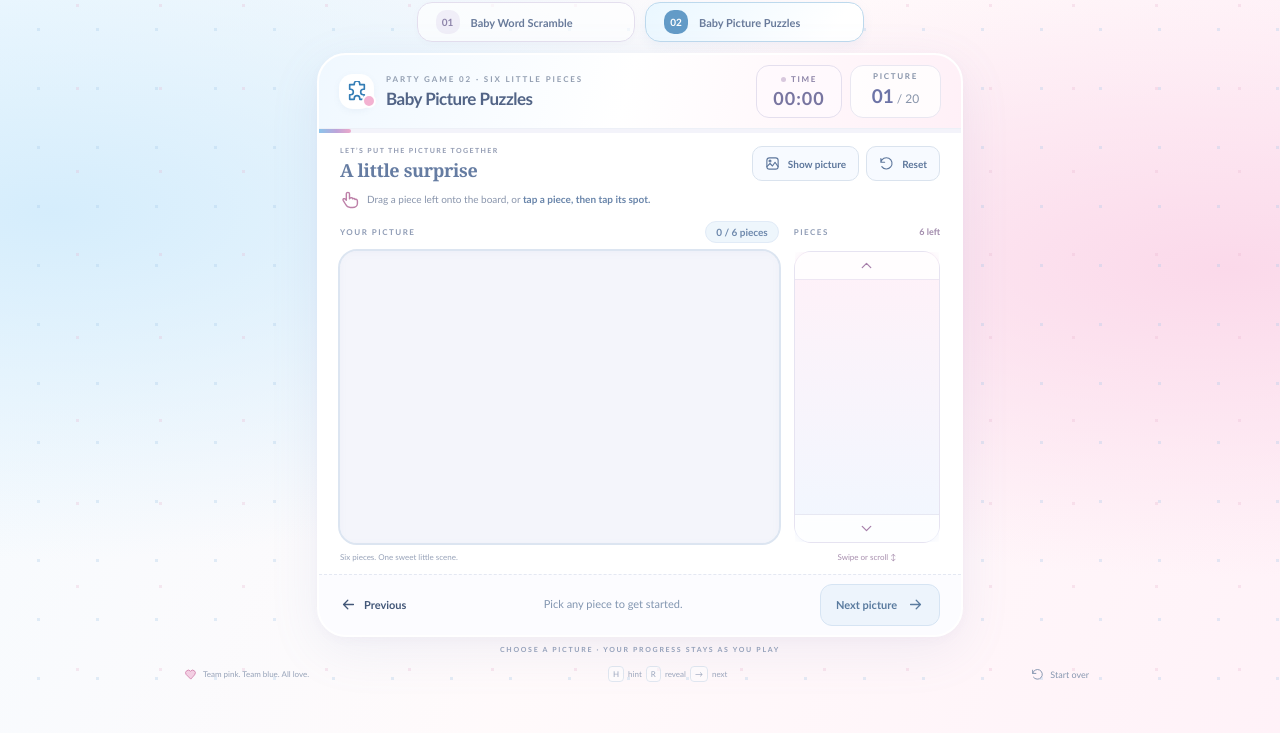
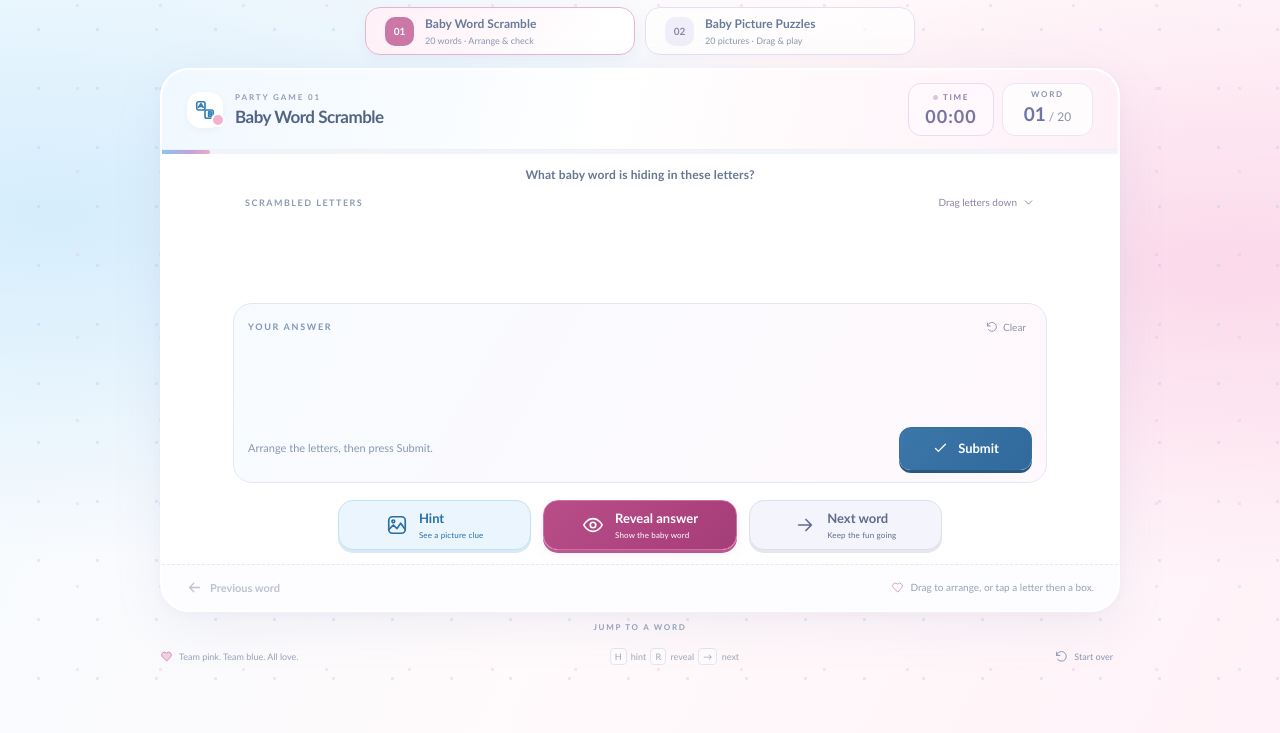
Before and after one commit to capgujaran/GenderReveal, a plain HTML site: page index.html in a window 1280 px wide. Shown: the part 67-800 px from the top of the page. Drawn offline with Linux system fonts and the light colour scheme.

Commit message:
Open Game 1 word scramble by default

```diff
--- a/index.html
+++ b/index.html
@@ -71,7 +71,7 @@ dialog{background:var(--white);color:var(--ink);border:1px solid var(--line);bor
 
   </style>
 </head>
-<body class="jigsaw-mode">
+<body class="word-arrange-mode">
   <svg xmlns="http://www.w3.org/2000/svg" style="position:absolute;width:0;height:0;overflow:hidden" aria-hidden="true"><defs>
     <symbol id="i-arrow" viewBox="0 0 24 24"><path d="M5 12h14m-6-6 6 6-6 6"/></symbol>
     <symbol id="i-back" viewBox="0 0 24 24"><path d="M19 12H5m6-6-6 6 6 6"/></symbol>
@@ -189,10 +189,10 @@ dialog{background:var(--white);color:var(--ink);border:1px solid var(--line);bor
 </g></svg></div>
       </section>
       <div class="game-switcher" role="group" aria-label="Choose a party game">
-        <button id="gameWordsButton" class="game-tab" aria-pressed="false" aria-controls="scrambleGamePanel"><span class="game-tab-number">01</span><span class="game-tab-copy"><strong>Baby Word Scramble</strong><small>20 words · Arrange &amp; check</small></span></button>
-        <button id="gameJigsawButton" class="game-tab selected" aria-pressed="true" aria-controls="jigsawGamePanel"><span class="game-tab-number">02</span><span class="game-tab-copy"><strong>Baby Picture Puzzles</strong><small>20 pictures · Drag &amp; play</small></span></button>
+        <button id="gameWordsButton" class="game-tab selected" aria-pressed="true" aria-controls="scrambleGamePanel"><span class="game-tab-number">01</span><span class="game-tab-copy"><strong>Baby Word Scramble</strong><small>20 words · Arrange &amp; check</small></span></button>
+        <button id="gameJigsawButton" class="game-tab" aria-pressed="false" aria-controls="jigsawGamePanel"><span class="game-tab-number">02</span><span class="game-tab-copy"><strong>Baby Picture Puzzles</strong><small>20 pictures · Drag &amp; play</small></span></button>
       </div>
-      <div id="scrambleGamePanel" hidden>
+      <div id="scrambleGamePanel">
       <section class="game-card" aria-label="Baby word scramble game">
         <div class="card-header"><div class="game-heading"><span class="game-badge" aria-hidden="true"><svg class="icon"><use href="#i-blocks"/></svg></span><div><p class="game-kicker">PARTY GAME 01</p><h2 class="game-name">Baby Word Scramble</h2></div></div><div class="game-metrics"><div class="timer-chip" id="wordsTimerChip" aria-label="Elapsed time"><span class="timer-label">TIME</span><span class="timer-value" id="wordsTimer">00:00</span></div><div class="counter" id="counter" aria-label="Word 1 of 20"><strong>01</strong> / 20</div></div></div>
         <div class="progress-track" role="progressbar" id="progressTrack" aria-label="Position in game" aria-valuemin="1" aria-valuemax="20" aria-valuenow="1"><div class="progress-bar" id="progressBar"></div></div>
@@ -265,7 +265,7 @@ dialog{background:var(--white);color:var(--ink);border:1px solid var(--line);bor
       <p class="nav-caption">Jump to a word</p>
       <nav class="round-nav" id="roundNav" aria-label="Choose a word"></nav>
       </div>
-      <section id="jigsawGamePanel" aria-label="Baby picture puzzles">
+      <section id="jigsawGamePanel" aria-label="Baby picture puzzles" hidden>
   <div class="game-card jigsaw-card">
     <div class="card-header">
       <div class="game-heading"><span class="game-badge" aria-hidden="true"><svg class="icon"><use href="#i-puzzle"/></svg></span><div><p class="game-kicker">PARTY GAME 02 · SIX LITTLE PIECES</p><h2 class="game-name">Baby Picture Puzzles</h2></div></div>
@@ -591,7 +591,7 @@ const BABY_ART = {
     ]}];
     const WORDS = PARTY_GAMES[0].words;
     const $ = id => document.getElementById(id);
-    let activeGame = 'jigsaw';
+    let activeGame = 'words';
     let index = 0;
     let finished = false;
     let states = [];
@@ -2181,7 +2181,7 @@ const PartyResults = (() => {
     startGame();
     WordArrange.init();
     Jigsaw.init();
-    switchGame('jigsaw');
+    switchGame('words');
 
   </script>
 </body>
```
Also changed, not shown: README.md.
